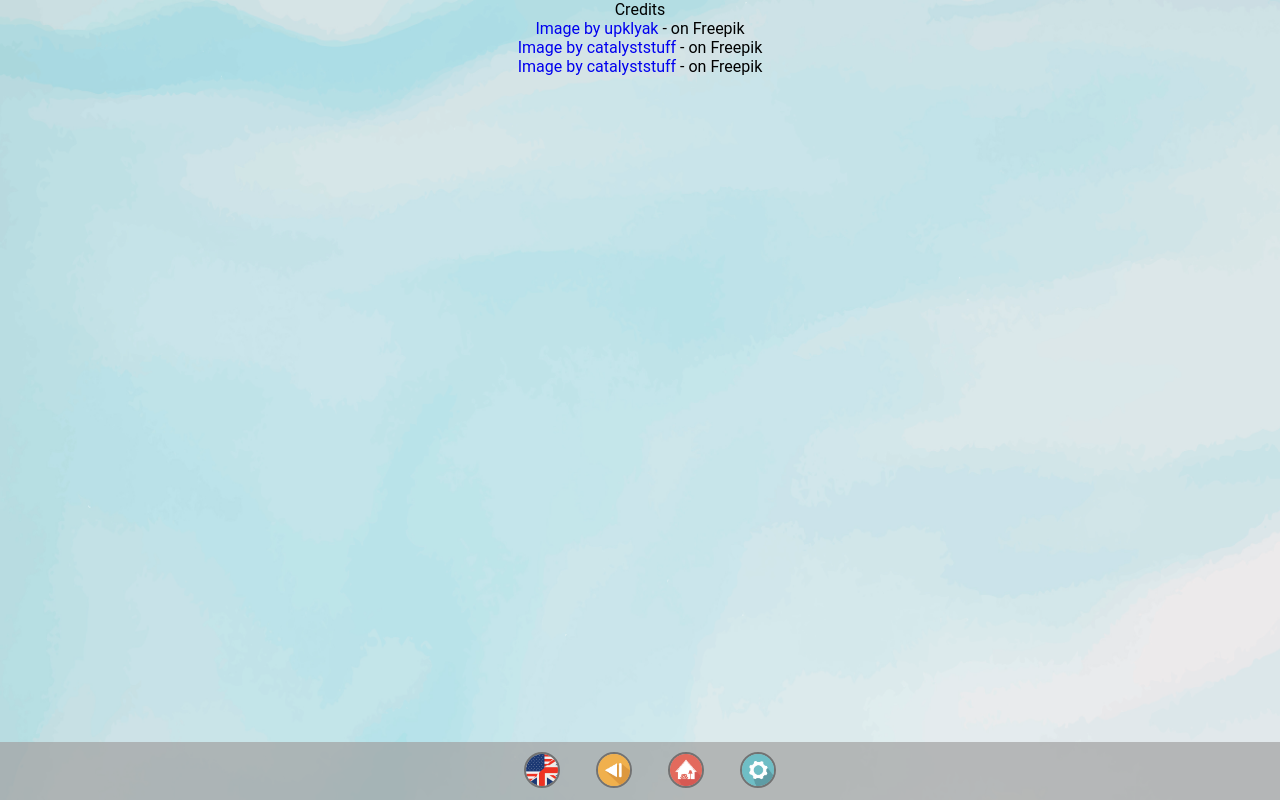
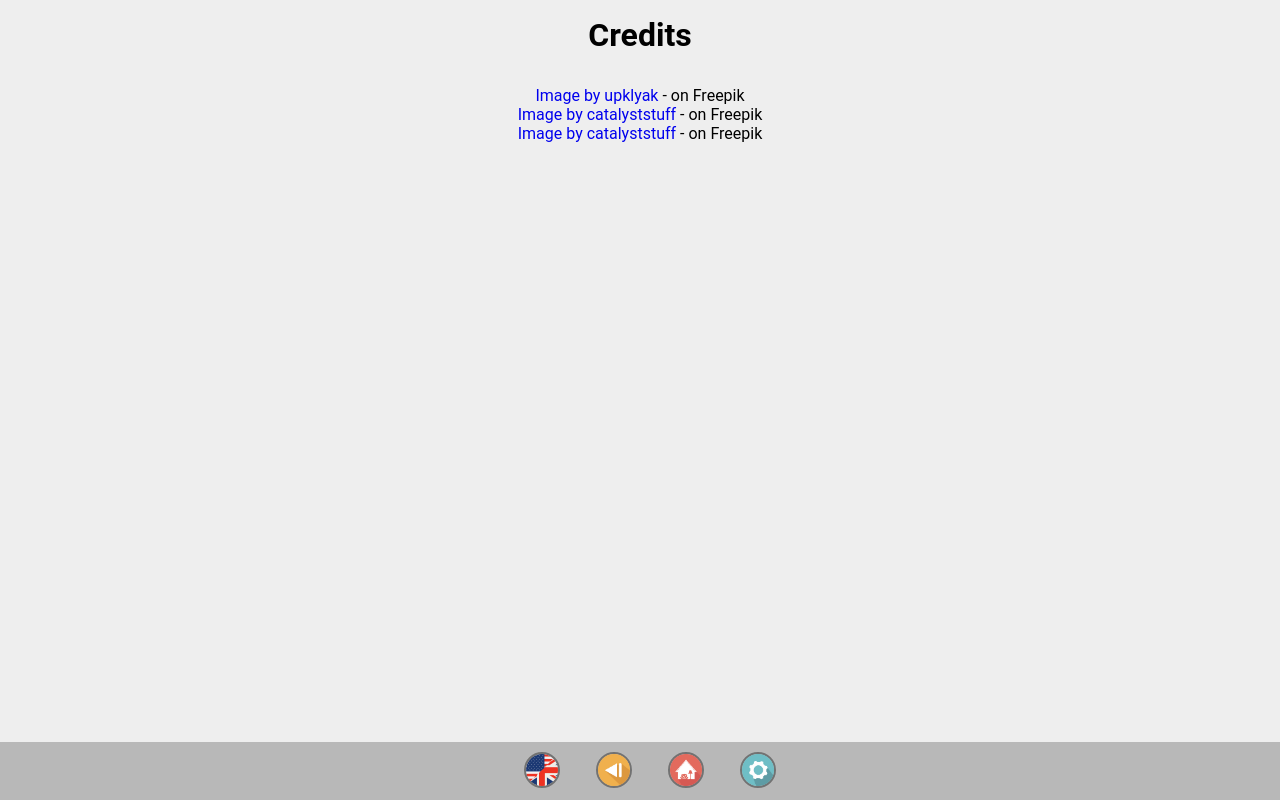
Before and after one commit to mmcwtu/mmcwtu.github.io, a plain HTML site: page credits.html in a window 1280 px wide. Drawn offline with Linux system fonts and the light colour scheme.

Commit message:
Small UI fixes

```diff
--- a/credits.html
+++ b/credits.html
@@ -6,20 +6,13 @@
   <title data-lang="title">Generador de cuentos infantiles</title>
   <link rel="stylesheet" href="css/styles.css">
 </head>
-<style>
-  body {
-    background-image: url("images/background.jpg");
-    background-repeat: no-repeat;
-    background-size: 100% 300%;
-  }
-  </style>
 <body>
 
   <form>
 
   </form>
 
-  <span data-lang="credits">Credits</span>
+  <h1 data-lang="credits">Credits</h1>
 
   <div class="level-item has-text-centered">
     <a href="https://www.freepik.com/free-vector/little-red-riding-hood-birthday-invitation_14583774.htm#page=6&query=little%20Red%20Riding%20Hood%20cartoon&position=13&from_view=search&track=ais">Image by upklyak</a> - on Freepik
--- a/css/styles.css
+++ b/css/styles.css
@@ -13,12 +13,9 @@ body {
   background-color: var(--cf);
   text-align: center;
   position: relative;
-  min-height: 100vh;
-  height: 100%;
+  height: 80vh;
   margin: 0;
-  background-image: url("images/background.jpg");
-  background-repeat: no-repeat;
-  background-size: 100% 300%;
+  background-color: rgb(238, 238, 238);
 }
 
 h1 {
@@ -246,7 +243,7 @@ text-indent: -15px;
 
 .centered-bottom-button {
   position: absolute;
-  top: 70%;
+  top: 90%;
   left: 50%;
   transform: translate(-50%, -50%);
 }
```
Also changed, not shown: index.html (+0 -7 lines), navigation.html (deleted, +0 -5 lines), newStory.html (+0 -7 lines), story.html (+0 -7 lines), trueStory.html (+0 -7 lines).
